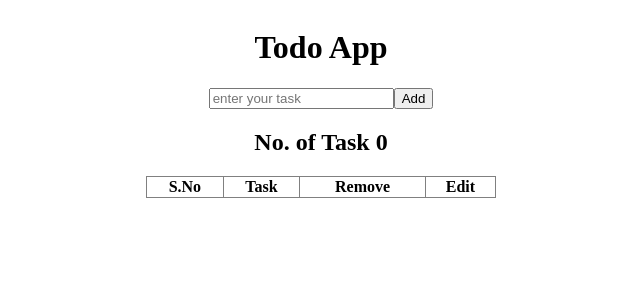
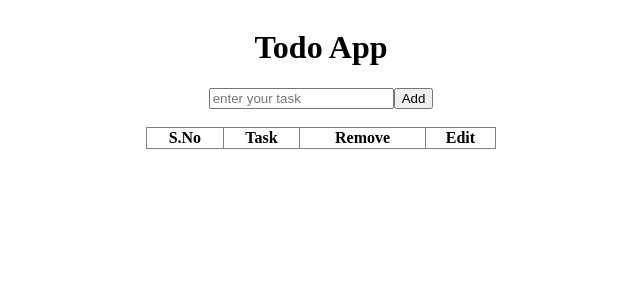
Before and after one commit to 001rohit/todo_app_vite, a React (Vite) app: page / in a window 1280 px wide. Shown: the top 300 px of the page, without its empty margins (319-959 px from the left). Built offline with nearby package versions, Linux system fonts and the light colour scheme.

Commit message:
remove no. of item heading

```diff
--- a/src/Pages/TodoApp.jsx
+++ b/src/Pages/TodoApp.jsx
@@ -3,13 +3,11 @@ import React,{useState,useEffect} from 'react'
 const TodoApp = () => {
     const [list,setList] = useState([])
     const [item,setItem] = useState('')
-    const [count,setCount] = useState(0)
     const myTaskAdd =()=>{
         if(item!=""){
             list.push(item)
             setList(list)
             setItem("")
-            setCount(count+1)
         }
         else{
             alert("Please enter your task")
@@ -21,7 +19,7 @@ const TodoApp = () => {
             setList(listUpdate)
     }
     const editTask = ()=>{
-
+         alert("this is a edit task")
     }
     useEffect(()=>{
       console.log("apka program chall raha hai")
@@ -30,8 +28,8 @@ const TodoApp = () => {
     <div className='container'>
         <h1>Todo App</h1>
           <input type="text" value={item} placeholder='enter your task' onChange={(e)=>setItem(e.target.value)} />
-          <button onClick={myTaskAdd}>Add</button>
-          <h2>No. of Task {count}</h2>
+          <button onClick={myTaskAdd}>Add</button> <br /><br />
+
           <table border={1} className='task-table'>
             <tr>
                 <th>S.No</th>
@@ -46,7 +44,7 @@ const TodoApp = () => {
                     <td>{index+1}</td>
                     <td>{elem}</td>
                     <td><button onClick={()=>removeTask(index)}>Remove</button></td>
-                    <td><button>Edit Task</button></td>
+                    <td><button onClich={()=>editTask()}>Edit Task</button></td>
                    </tr>
               </>
             )
```
